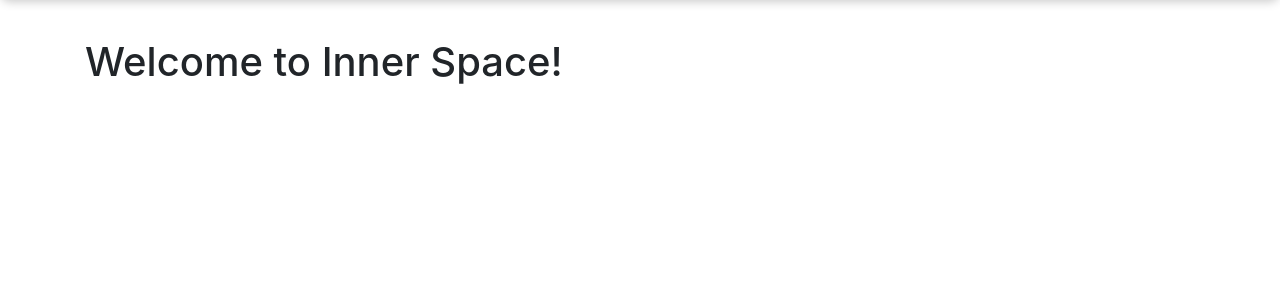
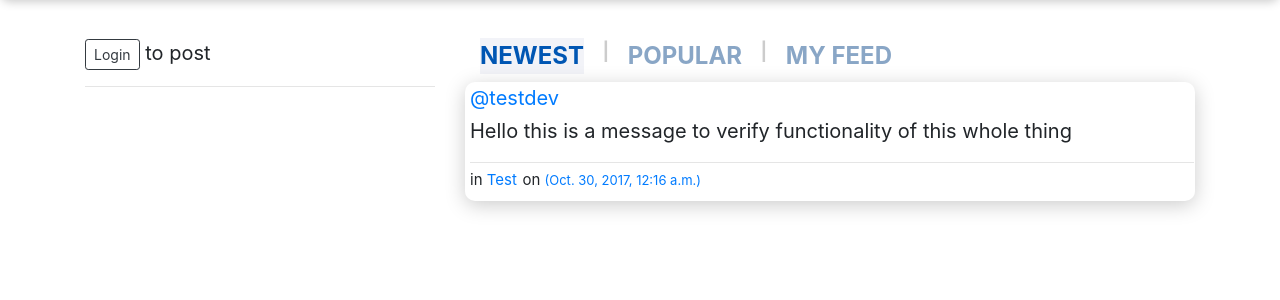
Before and after one commit to dogbeide/inner-space, a Django app: page / in a window 1280 px wide. Shown: the part 60-360 px from the top of the page. Run offline with Django 3.2, Linux system fonts and the light colour scheme; data comes from the database, SQL or seed files in the repository; both versions use the stored data as it was after the commit; some libraries are stand-ins or nearby versions.

Commit message:
Implement basic homepage feeds

```diff
--- a/accounts/templates/accounts/dashboard.html
+++ b/accounts/templates/accounts/dashboard.html
@@ -1,6 +1,7 @@
 {% extends "base.html" %}
 
 {% block prefix %}
+<div class="row">
   <div class="col-sm-4">
     <h1>@{{user.username}}</h1>
     <hr>
@@ -10,5 +11,7 @@
       {% include "posts/_post.html" %}
     {% endfor %}
   </div>
+</div>
+
 
 {% endblock %}
--- a/accounts/templates/accounts/login.html
+++ b/accounts/templates/accounts/login.html
@@ -7,7 +7,7 @@
   <form method="POST">
     {% csrf_token %}
     {% bootstrap_form form %}
-    <input type="submit" class="btn btn-default" value="Log In">
+    <input type="submit" class="btn btn-outline-dark btn-sm" value="Log In">
     <a href="{% url 'accounts:password_reset' %}">Forgot Password?</a>
   </form>
 
--- a/innerspace/urls.py
+++ b/innerspace/urls.py
@@ -20,7 +20,6 @@ from . import views
 
 urlpatterns = [
     url(r'^admin/',admin.site.urls),
-    url(r'^$',views.HomePage.as_view(),name='home'),
     url(r'^about/$',views.AboutPage.as_view(),name='about'),
     url(r'^accounts/',include('accounts.urls',namespace='accounts')),
     url(r'^accounts/',include('django.contrib.auth.urls')),
@@ -28,6 +27,8 @@ urlpatterns = [
     url(r'^communities/',include('communities.urls',namespace='communities')),
     url(r'^login-success/$',views.LoginSuccessPage.as_view(),name='login_success'),
     url(r'^thanks/$',views.ThanksPage.as_view(),name='thanks'),
+    url(r'^(?P<postnav>[-\w]+)/$',views.home,name='home'),
+    url(r'^$',views.home,name='home'),
 ]
 
 if settings.DEBUG:
--- a/innerspace/views.py
+++ b/innerspace/views.py
@@ -1,9 +1,35 @@
 from django.views import generic
-from django.shortcuts import render
+from django.shortcuts import render, redirect
+from posts.models import Post
 
 
-class HomePage(generic.TemplateView):
-    template_name = 'home.html'
+def home(request, postnav = 'newest'):
+
+    if request.method.upper() == 'GET':
+        context = {}
+
+        if postnav == 'newest':
+            posts = Post.objects.all().order_by('create_date')
+
+        # TODO: Rank by popularlity
+        elif postnav == 'popular':
+            posts = Post.objects.all().order_by('create_date')
+
+        elif postnav == 'myfeed':
+            if request.user.is_authenticated:
+                print(request.user.username)
+                posts = Post.objects.all().filter(user__username__iexact=request.user.username).order_by('create_date')
+            else:
+                return redirect('accounts:login')
+
+        context.update({
+            postnav: posts,
+            'user':request.user,
+        })
+        return render(request,'home.html',context)
+
+    elif request.method.upper() == 'POST':
+        pass
 
 class AboutPage(generic.TemplateView):
     template_name = 'about.html'
--- /dev/null
+++ b/posts/templates/posts/_nav.html
@@ -0,0 +1,52 @@
+
+<div class="container-fluid">
+  <div class="row no-margin-vertical post-nav">
+
+    {% if newest %}
+      <div class="col-xs-4">
+        <a class="post-nav-item no-underline post-nav-item-active" href="{%url 'home' postnav='newest' %}">
+          NEWEST
+        </a>
+      </div>
+    {% else %}
+      <div class="col-xs-4">
+        <a class="post-nav-item no-underline" href="{%url 'home' postnav='newest' %}">
+          NEWEST
+        </a>
+      </div>
+    {% endif %}
+
+    <span class="post-nav-divider">&nbsp;&nbsp;|&nbsp;&nbsp;</span>
+
+    {% if popular %}
+      <div class="col-xs-4">
+        <a class="post-nav-item no-underline post-nav-item-active" href="{%url 'home' postnav='popular' %}">
+          POPULAR
+        </a>
+      </div>
+    {% else %}
+      <div class="col-xs-4">
+        <a class="post-nav-item no-underline" href="{%url 'home' postnav='popular' %}">
+          POPULAR
+        </a>
+      </div>
+    {% endif %}
+
+    <span class="post-nav-divider">&nbsp;&nbsp;|&nbsp;&nbsp;</span>
+
+    {% if myfeed %}
+      <div class="col-xs-4">
+        <a class="post-nav-item no-underline post-nav-item-active" href="{%url 'home' postnav='myfeed' %}">
+          MY FEED
+        </a>
+      </div>
+    {% else %}
+      <div class="col-xs-4">
+        <a class="post-nav-item no-underline" href="{%url 'home' postnav='myfeed' %}">
+          MY FEED
+        </a>
+      </div>
+    {% endif %}
+
+  </div>
+</div>
--- a/static/innerspace/css/master.css
+++ b/static/innerspace/css/master.css
@@ -148,3 +148,45 @@ body {
 hr {
   color: blue;
 }
+
+.no-margin-vertical {
+  margin: 0px;
+
+  padding: 0;
+}
+
+.post-nav {
+  margin-bottom: 8px;
+}
+
+.post-nav-item {
+  display: block;
+  font-size: 1.2em;
+  color: var(--jumbo-text-1-color);
+  font-weight: bold;
+  margin-right: 10px;
+}
+.post-nav-item-active {
+  /*color: #5668a5;*/
+  color: #0056b3;
+  background-color: rgba(86,104,165,0.08);
+}
+.post-nav-divider {
+  display: block;
+  font-size: 0.9em;
+  color: #ccc;
+  font-weight: bold;
+  margin-right: 10px;
+}
+.no-underline {
+  text-decoration: none;
+}
+.no-underline:hover {
+  text-decoration: none;
+}
+.no-underline a {
+  text-decoration: none;
+}
+.no-underline a:hover {
+  text-decoration: none;
+}
--- a/templates/base.html
+++ b/templates/base.html
@@ -36,7 +36,7 @@
           <span class="navbar-toggler-icon"></span>
         </button>
 
-        <div class="collapse navbar-collapse navbar-right" id="navbarSupportedContent">
+        <div class="collapse navbar-collapse" id="navbarSupportedContent">
           <ul class="navbar-nav mr-auto">
               <li class='nav-item nav-link mynav-item'><a href="{% url 'home' %}">Home</a></li>
               <li class='nav-item nav-link mynav-item'><a href="{% url 'about' %}">About</a></li>
--- a/templates/home.html
+++ b/templates/home.html
@@ -1,5 +1,54 @@
 {% extends "base.html" %}
+
 {% block content %}
-  <h1>Welcome to Inner Space!</h1>
+  <div class="row">
+
+    <div class="col-md-4">
+
+      {% if user.is_authenticated %}
+        <div class="btn-sky">
+          <a href="{% url 'posts:create' %}">
+            New Post
+          </a>
+        </div>
+      {% else %}
+        <a href="{% url 'accounts:login' %}"
+           class="btn btn-outline-dark btn-sm">
+            Login
+        </a>
+        to post
+      {% endif %}
+
+      <hr>
+
+    </div>
+
+    <div class="col-md-8">
+
+    {% include "posts/_nav.html" %}
+    {# <hr class='no-margin-top'>#}
+
+    {% if newest %}
+
+      {% for post in newest %}
+        {% include "posts/_post.html" %}
+      {% endfor %}
+
+    {% elif popular %}
+
+      {% for post in popular %}
+        {% include "posts/_post.html" %}
+      {% endfor %}
+
+    {% elif myfeed %}
+
+      {% for post in myfeed %}
+        {% include "posts/_post.html" %}
+      {% endfor %}
+
+    {% endif %}
+
+    </div>
+  </div>
 
 {% endblock %}
```
Also changed, not shown: db.sqlite3. Lines whose indentation alone changed are shown as unchanged.
